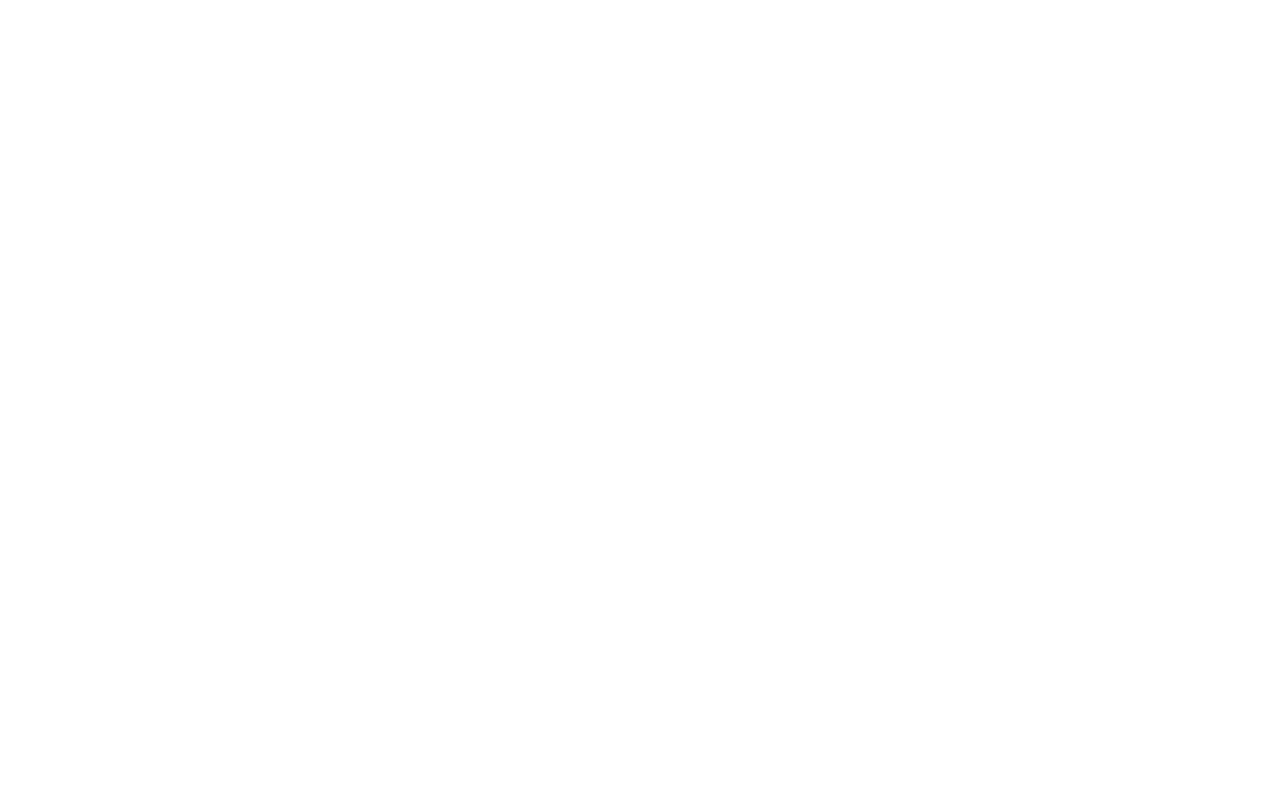
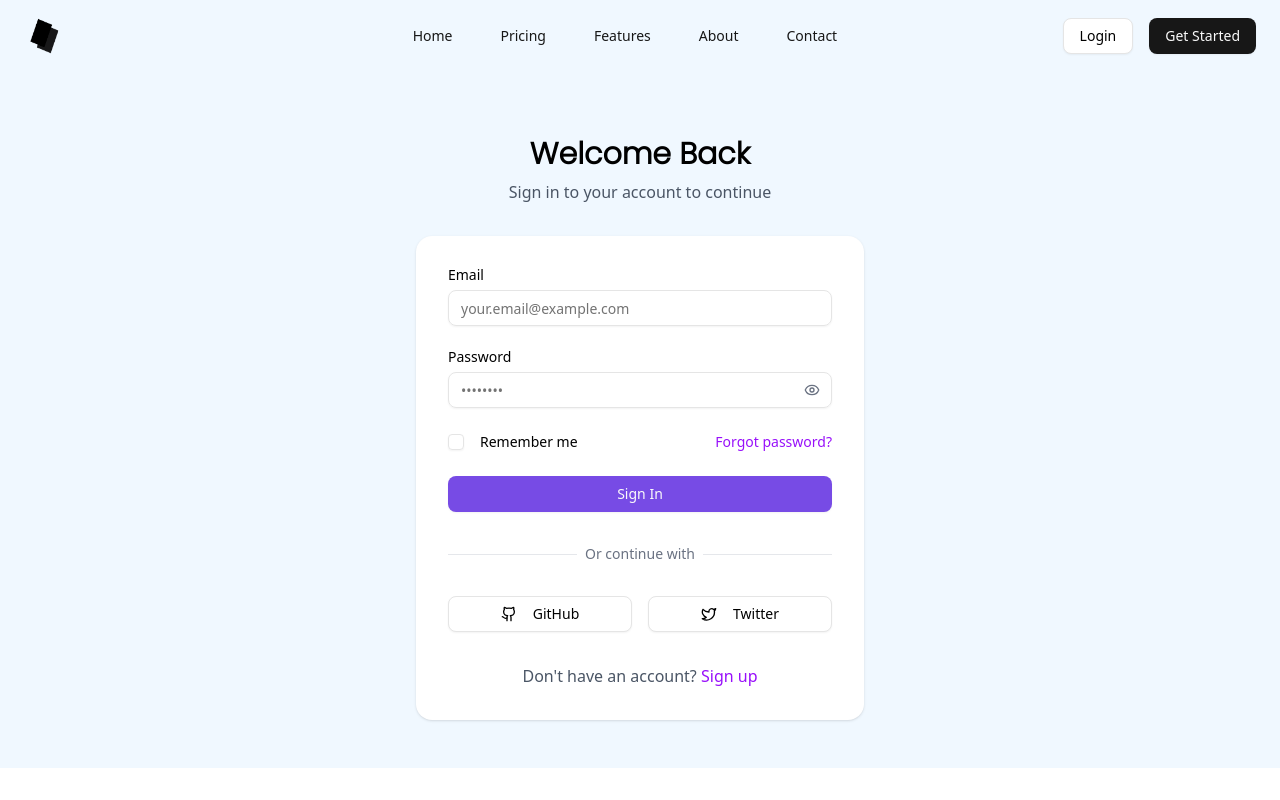
Before and after one commit to lakshyakumar90/MERN-AI, a React (Vite) app in the folder frontend/: page /login in a window 1280 px wide. Before the commit this address had no page. Built offline with nearby package versions, Linux system fonts and the light colour scheme.

Commit message:
Add Login component and update routing in App for login and registration. Include @radix-ui/react-checkbox dependency and remove unused Signup component.

```diff
--- a/frontend/package.json
+++ b/frontend/package.json
@@ -13,6 +13,7 @@
     "@hookform/resolvers": "^5.0.1",
     "@radix-ui/react-accordion": "^1.2.3",
     "@radix-ui/react-avatar": "^1.1.3",
+    "@radix-ui/react-checkbox": "^1.1.4",
     "@radix-ui/react-label": "^2.1.2",
     "@radix-ui/react-select": "^2.1.6",
     "@radix-ui/react-slot": "^1.1.2",
--- a/frontend/src/App.jsx
+++ b/frontend/src/App.jsx
@@ -5,6 +5,8 @@
 import Features from "./components/pages/before-login/Features";
 import About from "./components/pages/before-login/About";
 import Contact from "./components/pages/before-login/Contact";
+import Login from "./components/signup-login/Login";
+import Register from "./components/signup-login/Register";
 
 const App = () => {
   return (
@@ -12,6 +14,8 @@
       <BrowserRouter>
         <Routes>
           <Route path="/" element={<LandingPage />} />
+          <Route path="/login" element={<Login />} />
+          <Route path="/register" element={<Register />} />
           <Route path="/pricing" element={<Pricing />} />
           <Route path="/features" element={<Features />} />
           <Route path="/about" element={<About />} />
--- a/frontend/src/components/signup-login/Login.jsx
+++ b/frontend/src/components/signup-login/Login.jsx
@@ -0,0 +1,165 @@
+import React, { useState } from "react";
+import { Button } from "@/components/ui/button";
+import { Link } from "react-router-dom";
+import { Input } from "@/components/ui/input";
+import { Checkbox } from "@/components/ui/checkbox";
+import {
+  Form,
+  FormControl,
+  FormField,
+  FormItem,
+  FormLabel,
+  FormMessage,
+} from "@/components/ui/form";
+import { zodResolver } from "@hookform/resolvers/zod";
+import { useForm } from "react-hook-form";
+import * as z from "zod";
+import { Github, Twitter, Eye, EyeOff } from "lucide-react";
+import Navbar from "../pages/before-login/Navbar";
+
+const formSchema = z.object({
+  email: z.string().email("Invalid email address"),
+  password: z.string().min(6, "Password must be at least 6 characters"),
+  rememberMe: z.boolean().default(false),
+});
+
+const Login = () => {
+  const [showPassword, setShowPassword] = useState(false);
+  const form = useForm({
+    resolver: zodResolver(formSchema),
+    defaultValues: {
+      email: "",
+      password: "",
+      rememberMe: false,
+    },
+  });
+
+  function onSubmit(values) {
+    console.log(values);
+    // Handle login submission
+  }
+
+  return (
+    <section className="relative">
+      <Navbar />
+      <section className="flex flex-col w-full items-center pt-[5%] px-4 md:px-8 py-12">
+        <div className="w-full max-w-md mx-auto">
+          {/* Header */}
+          <div className="text-center mb-8">
+            <h1 className="font-[poppins] font-bold text-3xl mb-2">Welcome Back</h1>
+            <p className="text-gray-600">Sign in to your account to continue</p>
+          </div>
+
+          {/* Login Form */}
+          <div className="bg-white p-8 rounded-2xl shadow-sm">
+            <Form {...form}>
+              <form onSubmit={form.handleSubmit(onSubmit)} className="space-y-6">
+                <FormField
+                  control={form.control}
+                  name="email"
+                  render={({ field }) => (
+                    <FormItem>
+                      <FormLabel>Email</FormLabel>
+                      <FormControl>
+                        <Input placeholder="your.email@example.com" {...field} />
+                      </FormControl>
+                      <FormMessage />
+                    </FormItem>
+                  )}
+                />
+                <FormField
+                  control={form.control}
+                  name="password"
+                  render={({ field }) => (
+                    <FormItem>
+                      <FormLabel>Password</FormLabel>
+                      <FormControl>
+                        <div className="relative">
+                          <Input
+                            type={showPassword ? "text" : "password"}
+                            placeholder="••••••••"
+                            {...field}
+                          />
+                          <button
+                            type="button"
+                            onClick={() => setShowPassword(!showPassword)}
+                            className="absolute right-3 top-1/2 -translate-y-1/2 text-gray-500 hover:text-gray-700"
+                          >
+                            {showPassword ? (
+                              <EyeOff className="h-4 w-4" />
+                            ) : (
+                              <Eye className="h-4 w-4" />
+                            )}
+                          </button>
+                        </div>
+                      </FormControl>
+                      <FormMessage />
+                    </FormItem>
+                  )}
+                />
+                <div className="flex items-center justify-between">
+                  <FormField
+                    control={form.control}
+                    name="rememberMe"
+                    render={({ field }) => (
+                      <FormItem className="flex flex-row items-center space-x-2 space-y-0">
+                        <FormControl>
+                          <Checkbox
+                            checked={field.value}
+                            onCheckedChange={field.onChange}
+                          />
+                        </FormControl>
+                        <FormLabel className="font-normal">Remember me</FormLabel>
+                      </FormItem>
+                    )}
+                  />
+                  <Link
+                    to="/forgot-password"
+                    className="text-sm text-purple-600 hover:text-purple-500 hover:underline"
+                  >
+                    Forgot password?
+                  </Link>
+                </div>
+                <Button type="submit" className="w-full bg-[#774BE5] hover:bg-[#774BE5]/90">
+                  Sign In
+                </Button>
+              </form>
+            </Form>
+
+            {/* Divider */}
+            <div className="relative my-8">
+              <div className="absolute inset-0 flex items-center">
+                <div className="w-full border-t border-gray-200"></div>
+              </div>
+              <div className="relative flex justify-center text-sm">
+                <span className="px-2 bg-white text-gray-500">Or continue with</span>
+              </div>
+            </div>
+
+            {/* Social Login */}
+            <div className="grid grid-cols-2 gap-4">
+              <Button variant="outline" className="w-full">
+                <Github className="w-4 h-4 mr-2" />
+                GitHub
+              </Button>
+              <Button variant="outline" className="w-full">
+                <Twitter className="w-4 h-4 mr-2" />
+                Twitter
+              </Button>
+            </div>
+
+            {/* Sign Up Link */}
+            <p className="text-center mt-8 text-gray-600">
+              Don't have an account?{" "}
+              <Link to="/register" className="text-purple-600 hover:text-purple-500 hover:underline">
+                Sign up
+              </Link>
+            </p>
+          </div>
+        </div>
+      </section>
+    </section>
+  );
+};
+
+export default Login;
--- /dev/null
+++ b/frontend/src/components/signup-login/Register.jsx
@@ -0,0 +1,9 @@
+import React from 'react'
+
+const Register = () => {
+  return (
+    <div>Register</div>
+  )
+}
+
+export default Register
--- a/frontend/src/components/signup-login/Signup.jsx
+++ /dev/null
@@ -1,9 +0,0 @@
-import React from 'react'
-
-const Signup = () => {
-  return (
-    <div>Signup</div>
-  )
-}
-
-export default Signup
--- /dev/null
+++ b/frontend/src/components/ui/checkbox.jsx
@@ -0,0 +1,28 @@
+import * as React from "react"
+import * as CheckboxPrimitive from "@radix-ui/react-checkbox"
+import { CheckIcon } from "lucide-react"
+
+import { cn } from "@/lib/utils"
+
+function Checkbox({
+  className,
+  ...props
+}) {
+  return (
+    <CheckboxPrimitive.Root
+      data-slot="checkbox"
+      className={cn(
+        "peer border-input dark:bg-input/30 data-[state=checked]:bg-primary data-[state=checked]:text-primary-foreground dark:data-[state=checked]:bg-primary data-[state=checked]:border-primary focus-visible:border-ring focus-visible:ring-ring/50 aria-invalid:ring-destructive/20 dark:aria-invalid:ring-destructive/40 aria-invalid:border-destructive size-4 shrink-0 rounded-[4px] border shadow-xs transition-shadow outline-none focus-visible:ring-[3px] disabled:cursor-not-allowed disabled:opacity-50",
+        className
+      )}
+      {...props}>
+      <CheckboxPrimitive.Indicator
+        data-slot="checkbox-indicator"
+        className="flex items-center justify-center text-current transition-none">
+        <CheckIcon className="size-3.5" />
+      </CheckboxPrimitive.Indicator>
+    </CheckboxPrimitive.Root>
+  );
+}
+
+export { Checkbox }
```
Also changed, not shown: 1 other file (tests, documents, lock files or other folders).
